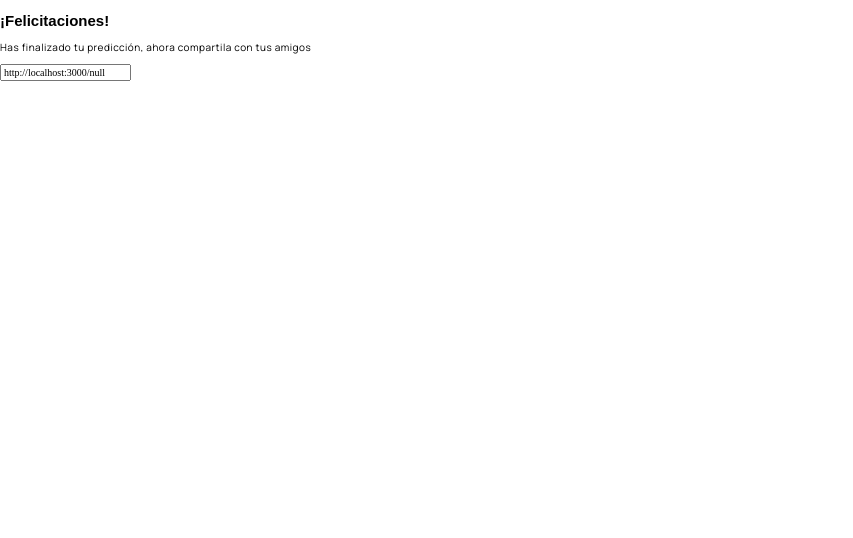
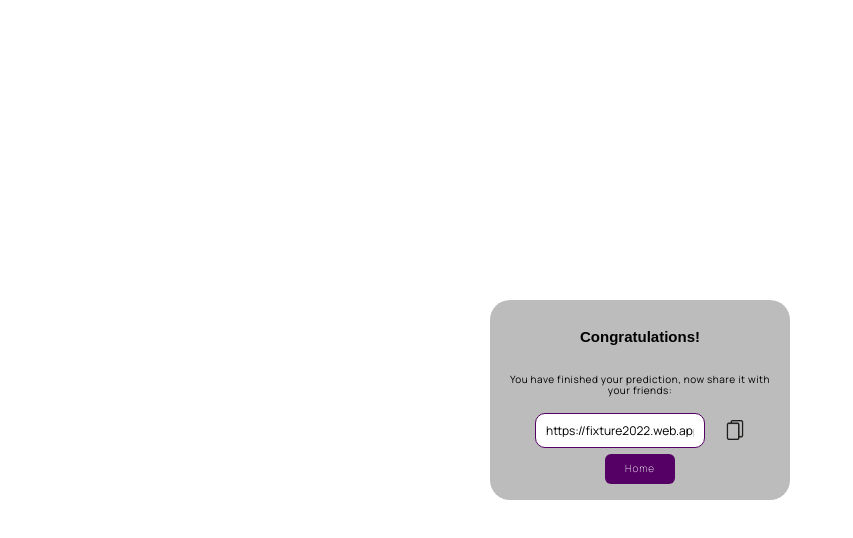
Before and after one commit to ronedev/fixture2022, a React (Create React App) app: page /finish in a window 1280 px wide. Shown: the top 538 px of the page, without its empty margins (0-853 px from the left). Built offline with nearby package versions, Linux system fonts and the light colour scheme.

Commit message:
Se agregaron estilos e idiomas de la seccion de finish

```diff
--- a/src/components/finish/Finish.js
+++ b/src/components/finish/Finish.js
@@ -1,18 +1,76 @@
-import React from 'react'
+import React from "react";
+import copyIcon from 'img/icons/copy.png'
+import { FormattedMessage } from "react-intl";
+import toast, { Toaster } from "react-hot-toast";
 
 const Finish = () => {
+  const predictionID = localStorage.getItem("idPrediction");
 
-    const predictionID = localStorage.getItem('idPrediction')
+  const userUrl = `https://fixture2022.web.app/${predictionID}`
+
+  const copyTextToClipboard = async () =>{
+    //Se verifica que el navegador que se este utilizando soporte clipboard
+    if('clipboard' in navigator){
+      return await navigator.clipboard.writeText(userUrl)
+    }else{
+      return document.execCommand('copy', true, userUrl)
+    }
+  }
+
+  const handleCopy = () =>{
+    copyTextToClipboard()
+      .then(()=>{
+        toast(
+        <FormattedMessage
+          id="finish.alert"
+          defaultMessage='URL copied to clipboard!'
+        />,
+        {
+          icon: '📋'
+        })
+      })
+  }
 
   return (
-    <section className='finishContainer'>
-        <div className='finish'>
-            <h2 className='title'>¡Felicitaciones!</h2>
-            <p className='text'>Has finalizado tu predicción, ahora compartila con tus amigos</p>
-            <input type="text" value={`http://localhost:3000/${predictionID}`} />
+    <section className="finishContainer">
+      <div className="finish">
+        <h2 className="title">
+          <FormattedMessage
+            id="finish.title"
+            defaultMessage="Congratulations!"
+          />
+        </h2>
+        <p className="text">
+          <FormattedMessage
+            id="finish.text"
+            defaultMessage='You have finished your prediction, now share it with your friends: '
+          />
+        </p>
+        <div className="inputContainer">
+        <input
+          type="text"
+          value={userUrl}
+          readOnly
+        />
+        <img src={copyIcon} alt="copiar icono" onClick={() => handleCopy() } />
         </div>
+        <button className="btn1" onClick={()=> window.location = '/'}>
+          <FormattedMessage id="finish.btn" defaultMessage="Home" />
+        </button>
+        <Toaster position="bottom-center" toastOptions={
+            {
+              style: {
+                color: '#1E213A',
+                fontFamily: 'Raleway',
+                fontWeight: '500',
+                backgroundColor: '#C7B95A',
+                fontSize: '12px'
+              }
+            }
+          } />
+      </div>
     </section>
-  )
-}
+  );
+};
 
-export default Finish
+export default Finish;
--- a/src/components/knockout-round/Cuartos.js
+++ b/src/components/knockout-round/Cuartos.js
@@ -31,7 +31,7 @@ const CuartosRonda = ({ cuartosEquipos, grupo }) => {
             {cuartosEquipos.map((country, idx) => {
                 let esPar = idx % 2 === 0
                 return (
-                    country.length > 0 ?
+                    Object.values(country).length > 0 ?
                         <>
                             {esPar && idx !== 0 && <span className='espacio'></span>}
                             <button className={
--- a/src/components/knockout-round/Final.js
+++ b/src/components/knockout-round/Final.js
@@ -18,7 +18,7 @@ const Final = ({ finalistas, tercerPuesto }) => {
                 {finalistas.map((country, idx) => {
                     let esPar = idx % 2 === 0
                     return (
-                        country.length > 0 ?
+                        Object.values(country).length > 0 ?
                             <>
                                 <button className={
                                     clasificados.ganadores.ganador.includes(country) ? 'country title success' : 'country title'
@@ -48,7 +48,7 @@ const Final = ({ finalistas, tercerPuesto }) => {
                 {tercerPuesto.map((country, idx) => {
                     let esPar = idx % 2 === 0
                     return (
-                        country.length > 0 ?
+                        Object.values(country).length > 0 ?
                             <>
                                 <button className={
                                     clasificados.ganadores.tercero.includes(country) ? 'country title success' : 'country title'
--- a/src/components/knockout-round/Semis.js
+++ b/src/components/knockout-round/Semis.js
@@ -31,7 +31,7 @@ const SemisRonda = ({ equiposSemis, grupo }) => {
             {equiposSemis.map((country, idx) => {
                 let esPar = idx % 2 === 0
                 return (
-                    country.length > 0 ?
+                    Object.values(country).length > 0 ?
                         <>
                             <button className={
                                 clasificados.final.finalistas.includes(country) ? 'country title success' : 'country title'}
--- a/src/lang/en-US.json
+++ b/src/lang/en-US.json
@@ -33,5 +33,10 @@
     "knockout.final.thirdPlace": "Third place",
     "knockout.finish": "Finalize",
 
+    "finish.title": "Congratulations!",
+    "finish.text": "You have finished your prediction, now share it with your friends: ",
+    "finish.btn": "Home",
+    "finish.alert": "URL copied to clipboard!",
+
     "footer.text": "Developed whit ❤ by Agustin Vera"
 }
--- a/src/lang/es-AR.json
+++ b/src/lang/es-AR.json
@@ -33,5 +33,10 @@
     "knockout.final.thirdPlace": "Tercer puesto",
     "knockout.finish": "Finalizar",
 
+    "finish.title": "¡Felicitaciones!",
+    "finish.text": "Terminaste tu predicción, ahora compartila con tus amigos: ",
+    "finish.btn": "Inicio",
+    "finish.alert": "¡URL copiada en el portapapeles!",
+
     "footer.text": "Desarrollado con ❤ por Agustin Vera"
 }
--- a/src/lang/pt-BR.json
+++ b/src/lang/pt-BR.json
@@ -33,5 +33,10 @@
     "knockout.final.thirdPlace": "Terceiro lugar",
     "knockout.finish": "Finalizar",
 
+    "finish.title": "Parabéns!",
+    "finish.text": "Você terminou sua previsão, agora compartilhe com seus amigos: ",
+    "finish.btn": "Começo",
+    "finish.alert": "URL copiado para a área de transferência!",
+
     "footer.text": "Desenvolvido com ❤ por Agustin Vera"
 }
--- a/src/sass/App.scss
+++ b/src/sass/App.scss
@@ -11,5 +11,6 @@
 @import './layout/GroupStage';
 @import './layout/KnockoutRound';
 @import './layout/Countdown';
+@import './layout/Finish';
 @import './layout/Use';
 @import './layout/Footer';
--- /dev/null
+++ b/src/sass/layout/_Finish.scss
@@ -0,0 +1,41 @@
+.finishContainer{
+    height: 100vh;
+    display: flex;
+    align-items: center;
+    justify-content: center;
+    .finish{
+        background-color: #bcbcbc;
+        display: flex;
+        flex-direction: column;
+        align-items: center;
+        justify-content: space-evenly;
+        width: 30rem;
+        height: 20rem;
+        padding: 1rem;
+        border-radius: 2rem;
+        h2, p{
+            color: $negro;
+            text-align: center;
+        }
+        .inputContainer{
+            display: flex;
+            align-items: center;
+            justify-content: space-evenly;
+            gap: 2rem;
+            img{
+                width: 2rem;
+            }
+            input{
+                background-color: $blanco;
+                font-size: 1.2rem;
+                color: $negro;
+                font-family: $fuente_base;
+                border: 1px solid $principal;
+                border-radius: 1rem;
+                padding: 1rem;
+                width: 100%;
+                outline: none;
+            }
+        }
+    }
+}
```
Also changed, not shown: src/components/context/clasificadosContext.js (+20 -19 lines), src/img/icons/copy.png (added), 1 other file (tests, documents, lock files or other folders).
